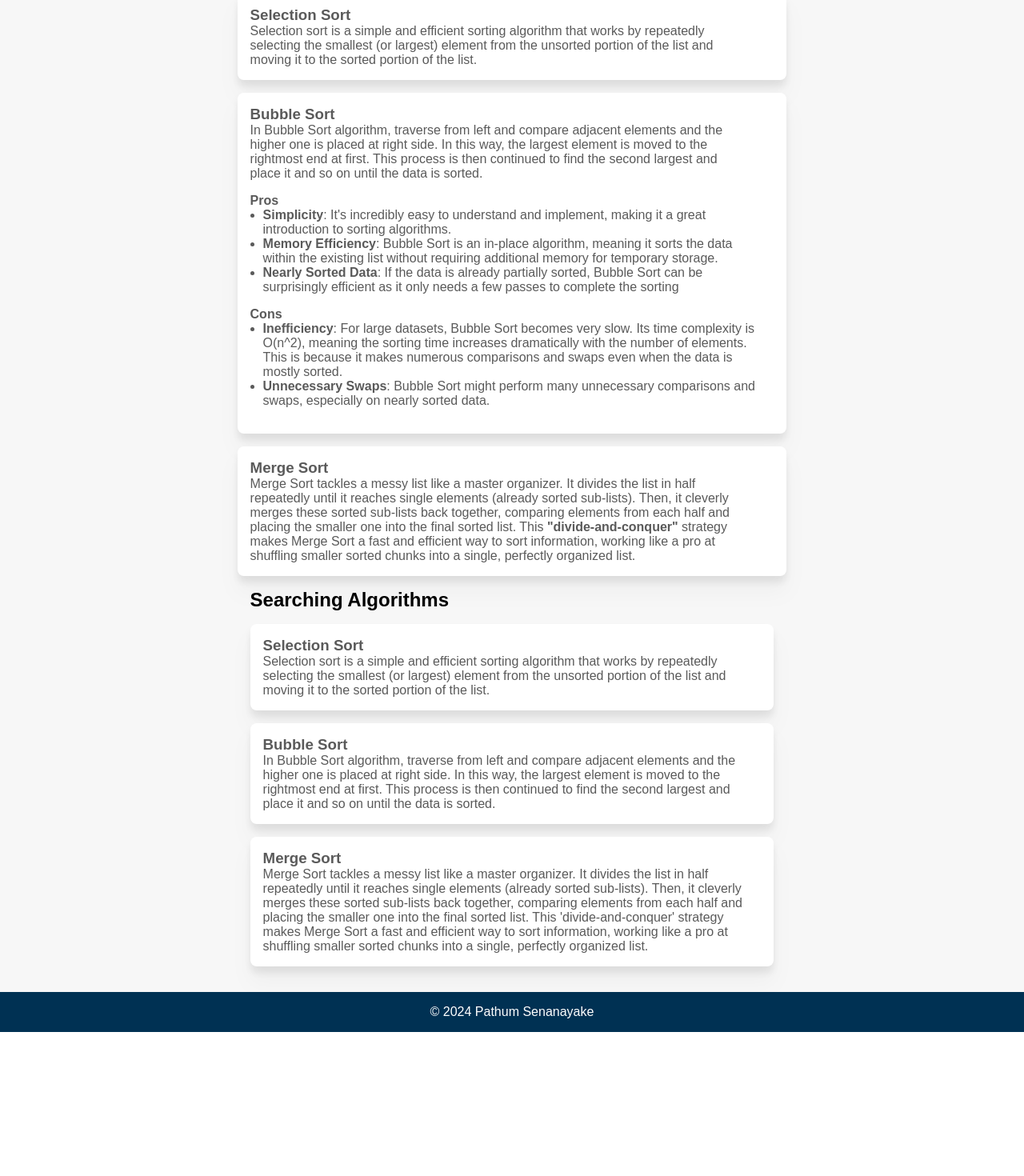
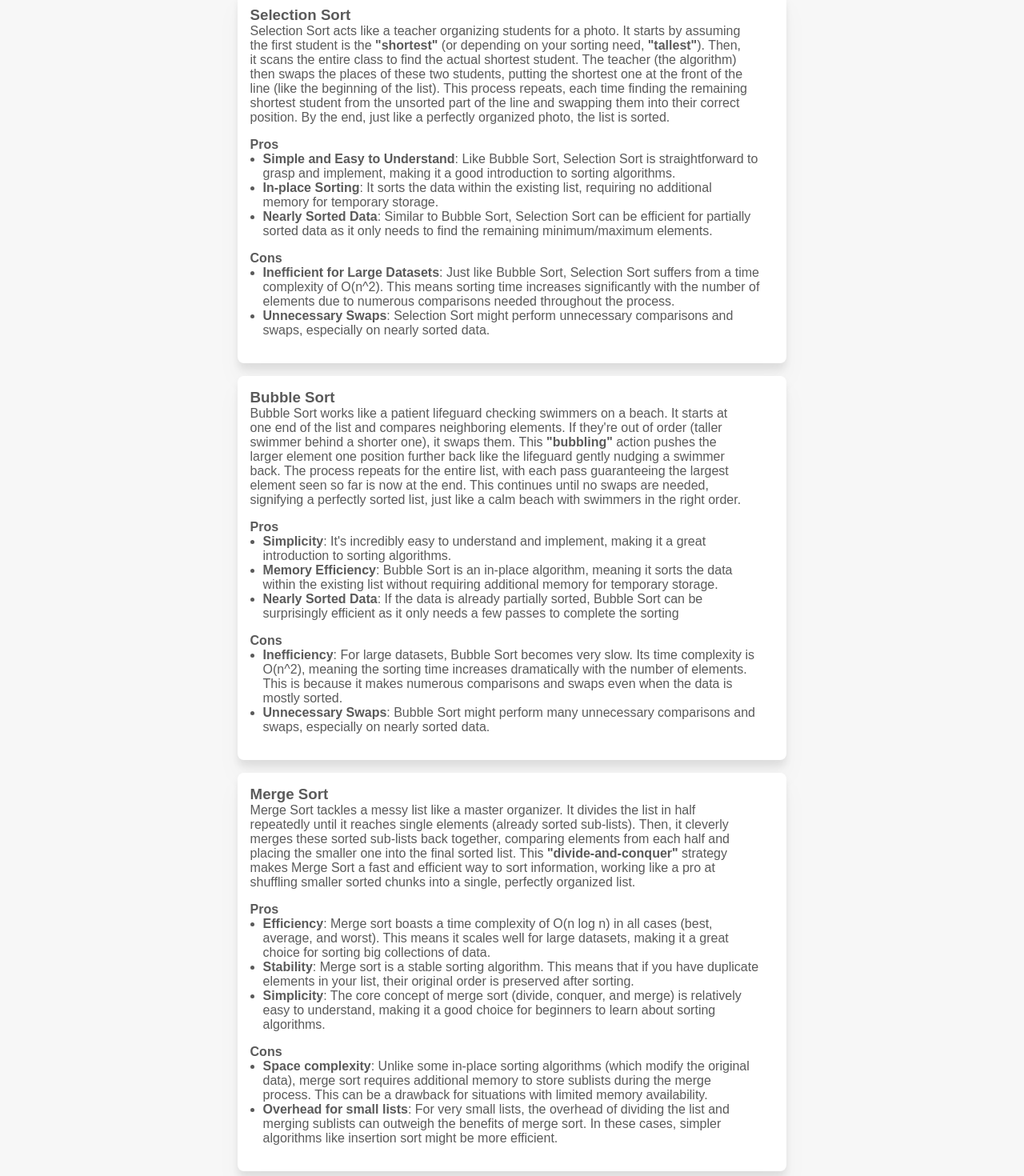
Before and after one commit to Pathum312/algorithms, a SvelteKit app: page / in a window 1280 px wide. Shown: the part 145-1615 px from the top of the page at 80% size. Before the commit the page ends 1435 px from the top, so only its background shows below. Built offline with nearby package versions, Linux system fonts and the light colour scheme; a web font is replaced by a local one.

Commit message:
Very happy with the ui

```diff
--- a/src/routes/+page.svelte
+++ b/src/routes/+page.svelte
@@ -18,19 +18,52 @@
 	<Section title="Sorting Algorithms">
 		<Card>
 			<CardTitle>Selection Sort</CardTitle>
-			<CardDescription
-				>Selection sort is a simple and efficient sorting algorithm that works by repeatedly
-				selecting the smallest (or largest) element from the unsorted portion of the list and moving
-				it to the sorted portion of the list.
+			<CardDescription>
+				Selection Sort acts like a teacher organizing students for a photo. It starts by assuming
+				the first student is the <b>"shortest"</b> (or depending on your sorting need,
+				<b>"tallest"</b>). Then, it scans the entire class to find the actual shortest student. The
+				teacher (the algorithm) then swaps the places of these two students, putting the shortest
+				one at the front of the line (like the beginning of the list). This process repeats, each
+				time finding the remaining shortest student from the unsorted part of the line and swapping
+				them into their correct position. By the end, just like a perfectly organized photo, the
+				list is sorted.
 			</CardDescription>
+			<List name="Pros">
+				<ListItem>
+					<b>Simple and Easy to Understand</b>: Like Bubble Sort, Selection Sort is straightforward
+					to grasp and implement, making it a good introduction to sorting algorithms.
+				</ListItem>
+				<ListItem>
+					<b>In-place Sorting</b>: It sorts the data within the existing list, requiring no
+					additional memory for temporary storage.
+				</ListItem>
+				<ListItem>
+					<b>Nearly Sorted Data</b>: Similar to Bubble Sort, Selection Sort can be efficient for
+					partially sorted data as it only needs to find the remaining minimum/maximum elements.
+				</ListItem>
+			</List>
+			<List name="Cons">
+				<ListItem>
+					<b>Inefficient for Large Datasets</b>: Just like Bubble Sort, Selection Sort suffers from
+					a time complexity of O(n^2). This means sorting time increases significantly with the
+					number of elements due to numerous comparisons needed throughout the process.
+				</ListItem>
+				<ListItem>
+					<b>Unnecessary Swaps</b>: Selection Sort might perform unnecessary comparisons and swaps,
+					especially on nearly sorted data.
+				</ListItem>
+			</List>
 		</Card>
 		<Card>
 			<CardTitle>Bubble Sort</CardTitle>
 			<CardDescription>
-				In Bubble Sort algorithm, traverse from left and compare adjacent elements and the higher
-				one is placed at right side. In this way, the largest element is moved to the rightmost end
-				at first. This process is then continued to find the second largest and place it and so on
-				until the data is sorted.
+				Bubble Sort works like a patient lifeguard checking swimmers on a beach. It starts at one
+				end of the list and compares neighboring elements. If they're out of order (taller swimmer
+				behind a shorter one), it swaps them. This <b>"bubbling"</b> action pushes the larger element
+				one position further back like the lifeguard gently nudging a swimmer back. The process repeats
+				for the entire list, with each pass guaranteeing the largest element seen so far is now at the
+				end. This continues until no swaps are needed, signifying a perfectly sorted list, just like
+				a calm beach with swimmers in the right order.
 			</CardDescription>
 			<List name="Pros">
 				<ListItem>
@@ -69,6 +102,34 @@
 				Sort a fast and efficient way to sort information, working like a pro at shuffling smaller sorted
 				chunks into a single, perfectly organized list.
 			</CardDescription>
+			<List name="Pros">
+				<ListItem>
+					<b>Efficiency</b>: Merge sort boasts a time complexity of O(n log n) in all cases (best,
+					average, and worst). This means it scales well for large datasets, making it a great
+					choice for sorting big collections of data.
+				</ListItem>
+				<ListItem>
+					<b>Stability</b>: Merge sort is a stable sorting algorithm. This means that if you have
+					duplicate elements in your list, their original order is preserved after sorting.
+				</ListItem>
+				<ListItem>
+					<b>Simplicity</b>: The core concept of merge sort (divide, conquer, and merge) is
+					relatively easy to understand, making it a good choice for beginners to learn about
+					sorting algorithms.
+				</ListItem>
+			</List>
+			<List name="Cons">
+				<ListItem>
+					<b>Space complexity</b>: Unlike some in-place sorting algorithms (which modify the
+					original data), merge sort requires additional memory to store sublists during the merge
+					process. This can be a drawback for situations with limited memory availability.
+				</ListItem>
+				<ListItem>
+					<b>Overhead for small lists</b>: For very small lists, the overhead of dividing the list
+					and merging sublists can outweigh the benefits of merge sort. In these cases, simpler
+					algorithms like insertion sort might be more efficient.
+				</ListItem>
+			</List>
 		</Card>
 	</Section>
 	<Section title="Searching Algorithms">
```
